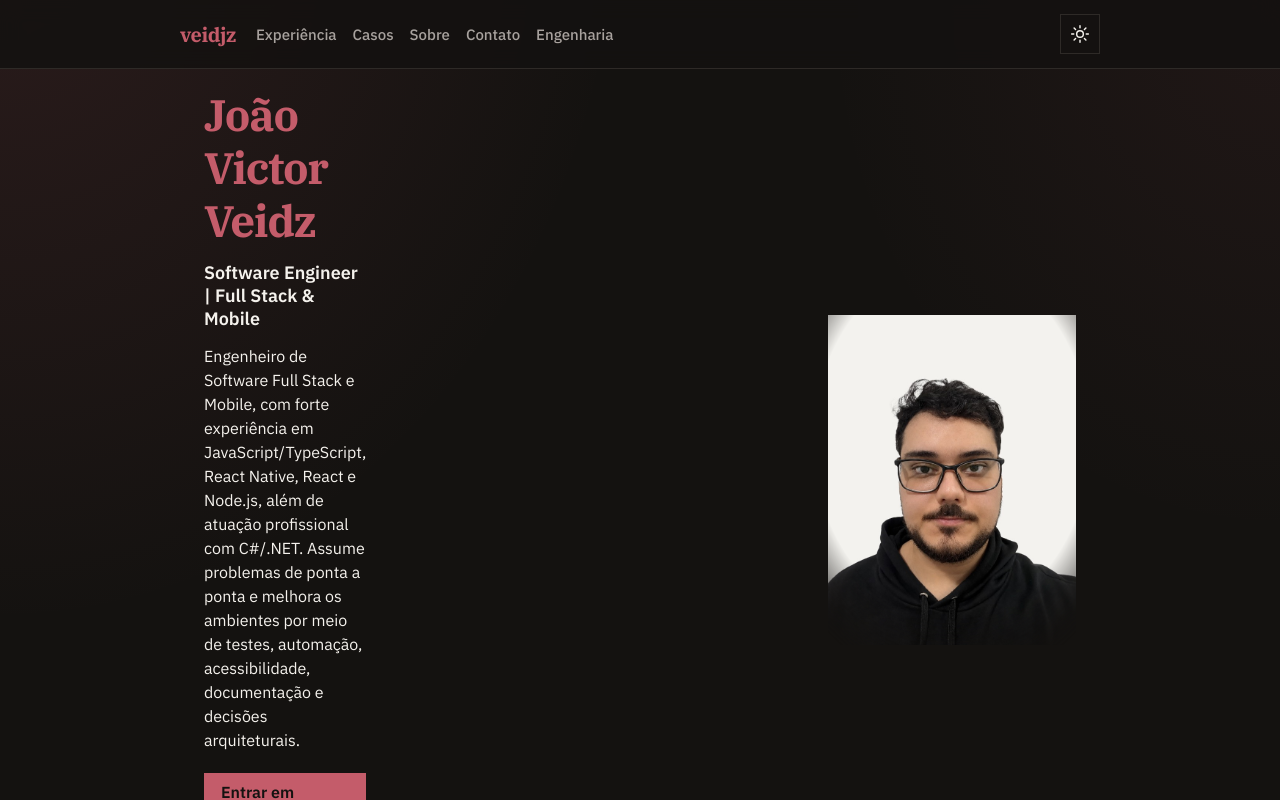
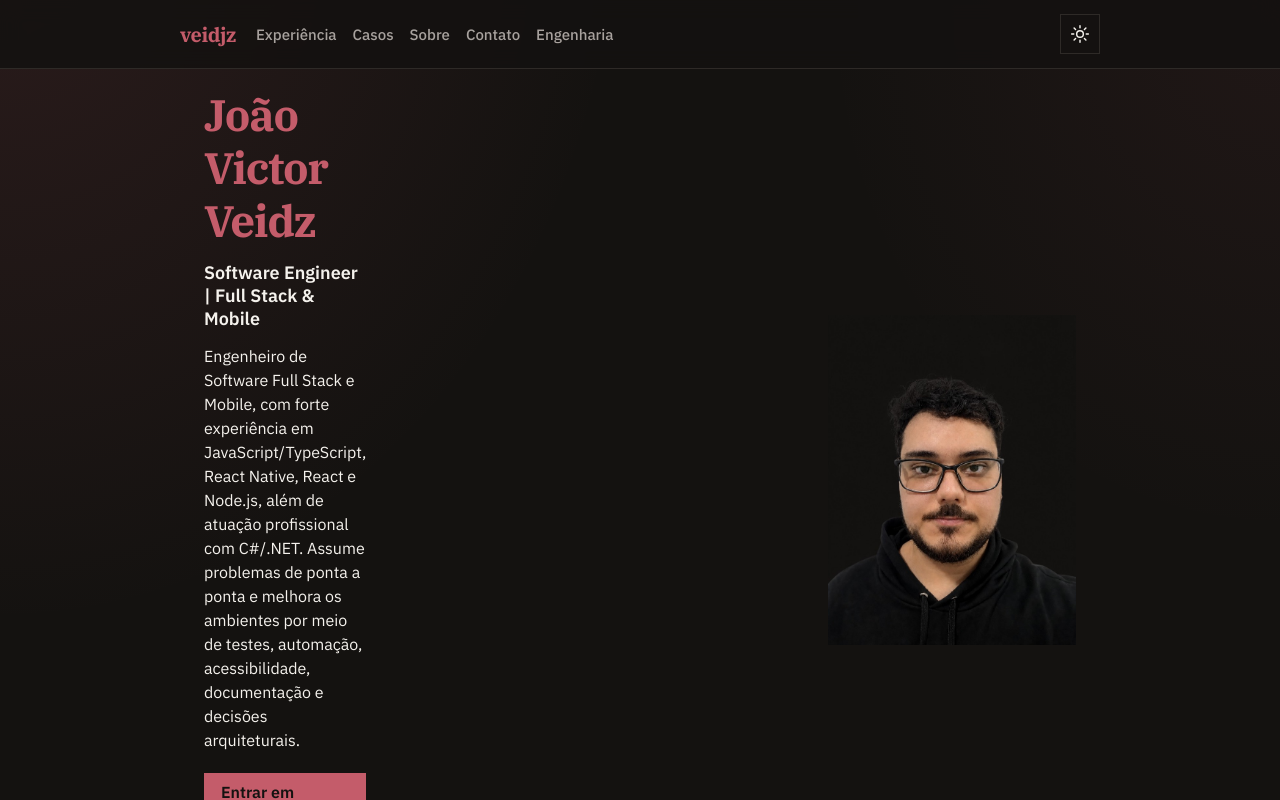
Before and after one commit to veidjz/veidjz-web, a Next.js app in the folder apps/web/: page / in a window 1280 px wide. Both pictures are taken after a click on the button "Ativar tema escuro". Shown: the top 800 px of the page. Built offline with nearby package versions, Linux system fonts and the light colour scheme.

Commit message:
feat: add dark-theme hero portrait

```diff
--- a/apps/web/src/app/page.module.css
+++ b/apps/web/src/app/page.module.css
@@ -95,17 +95,16 @@
   object-position: center 18%;
 }
 
-:global([data-theme="dark"]) .portrait {
-  -webkit-mask-image: radial-gradient(
-    ellipse 96% 92% at 50% 38%,
-    #000 58%,
-    transparent 82%
-  );
-  mask-image: radial-gradient(
-    ellipse 96% 92% at 50% 38%,
-    #000 58%,
-    transparent 82%
-  );
+.portraitDark {
+  display: none;
+}
+
+:global([data-theme="dark"]) .portraitLight {
+  display: none;
+}
+
+:global([data-theme="dark"]) .portraitDark {
+  display: block;
 }
 
 .section {
--- a/apps/web/src/app/page.tsx
+++ b/apps/web/src/app/page.tsx
@@ -27,7 +27,15 @@ export default function HomePage() {
             alt="Retrato de João Victor Veidz"
             width={675}
             height={900}
-            className={styles.portraitImage}
+            className={`${styles.portraitImage} ${styles.portraitLight}`}
+            priority
+          />
+          <Image
+            src="/profile-hero-dark.jpg"
+            alt=""
+            width={675}
+            height={900}
+            className={`${styles.portraitImage} ${styles.portraitDark}`}
             priority
           />
         </div>
```
Also changed, not shown: apps/web/public/profile-hero-dark.jpg (added).
